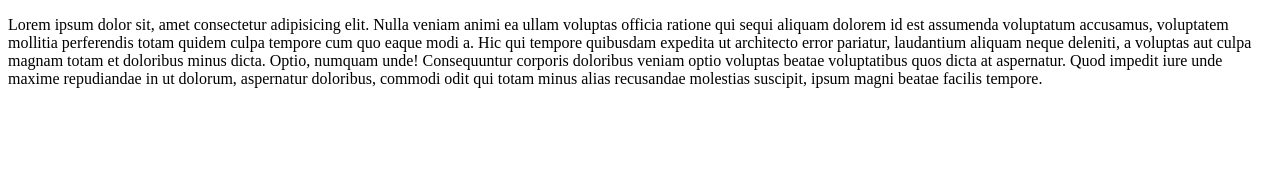
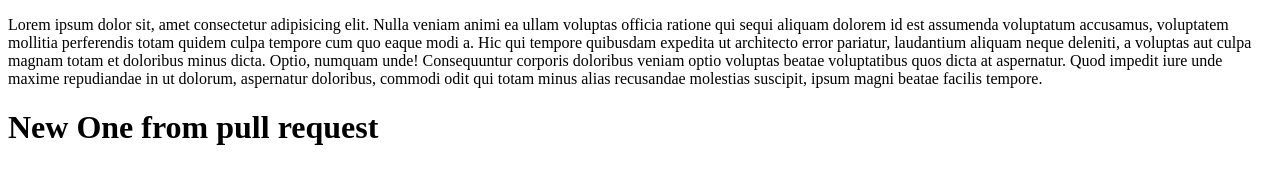
Before and after one commit to sriram45-codeio/FirstTutorial1, a plain HTML site: page New.html in a window 1280 px wide. Drawn offline with Linux system fonts and the light colour scheme.

Commit message:
Commited

```diff
--- a/New.html
+++ b/New.html
@@ -7,5 +7,6 @@
 </head>
 <body>
     <p>Lorem ipsum dolor sit, amet consectetur adipisicing elit. Nulla veniam animi ea ullam voluptas officia ratione qui sequi aliquam dolorem id est assumenda voluptatum accusamus, voluptatem mollitia perferendis totam quidem culpa tempore cum quo eaque modi a. Hic qui tempore quibusdam expedita ut architecto error pariatur, laudantium aliquam neque deleniti, a voluptas aut culpa magnam totam et doloribus minus dicta. Optio, numquam unde! Consequuntur corporis doloribus veniam optio voluptas beatae voluptatibus quos dicta at aspernatur. Quod impedit iure unde maxime repudiandae in ut dolorum, aspernatur doloribus, commodi odit qui totam minus alias recusandae molestias suscipit, ipsum magni beatae facilis tempore.</p>
+     <h1>New One from pull request </h1>
 </body>
 </html>
```
